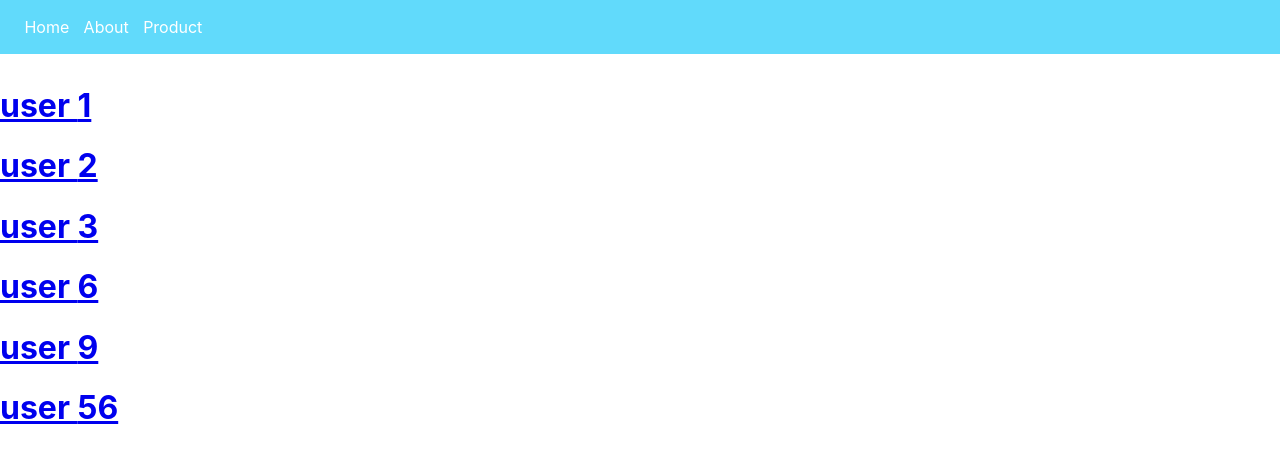
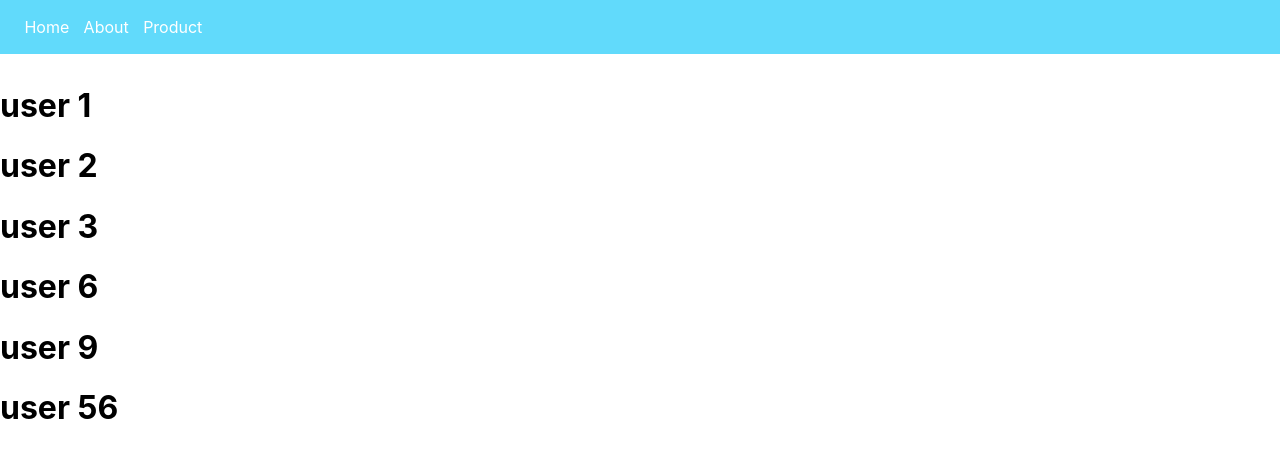
Before and after one commit to Shollytemmy/react-router-demo, a React (Create React App) app: page /users in a window 1280 px wide. Shown: the top 462 px of the page. Built offline with nearby package versions, Linux system fonts and the light colour scheme.

Commit message:
refactor the codes to use UseNavigate hook

```diff
--- a/src/pages/Users.js
+++ b/src/pages/Users.js
@@ -10,10 +10,10 @@ export const Users = () => {
         {
             usersId.map((id) => {
                 return(
-                     <Link to={`/users/${id}`} key={id}>
+                     <div onClick={() => navigate(`/users/${id}`)} key={id}>
                             <h1>user {id}</h1>
 
-                        </Link>
+                        </div>
                 )
             })
         }
```
